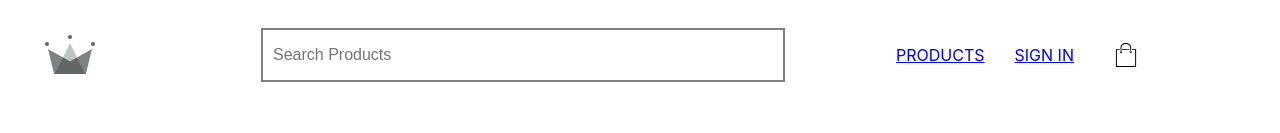
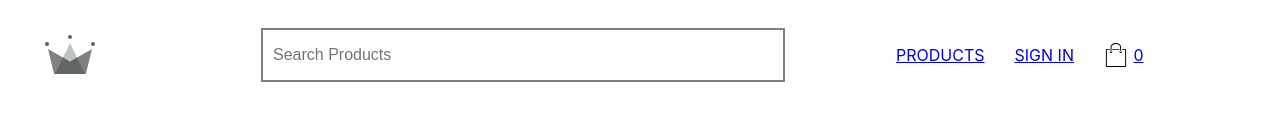
Before and after one commit to dan-harlav/react-mentorhip-project, a React (Create React App) app in the folder react-poc-online-store/: page / in a window 1280 px wide. Shown: the top 133 px of the page. Built offline with nearby package versions, Linux system fonts and the light colour scheme; no server answers.

Commit message:
context poc

```diff
--- a/react-poc-online-store/src/App.js
+++ b/react-poc-online-store/src/App.js
@@ -1,17 +1,19 @@
+import { useEffect, useState, createContext } from 'react';
 import { Routes, Route } from 'react-router-dom';
+import Homepage from './components/homepage/Homepage';
+import BasicLayout from './components/BasicLayout';
+import Shop from './components/products/Shop';
+import Cart from './components/Cart';
 import './App.css';
-import Homepage from './components/homepage/Homepage';
-import { useEffect, useState } from 'react';
-import BasicLayout from './components/BasicLayout';
-// import Shop from './components/products/Shop';
-import Products from './components/products/Products';
-import CategoryProducts from './components/category/CategoryProducts';
-import ProductDetails from './components/product/ProductView';
+
 const URL = process.env.REACT_APP_API_URL;
+export const AppContext = createContext(undefined);
 
 
   const App = () => {
-
+    const [contextValue, setContextValue] = useState({
+      cart: {}
+      });
     const [searchInput, setSearchInput] = useState('');
     const [products, setProducts] = useState([]);
 
@@ -28,22 +30,21 @@ const URL = process.env.REACT_APP_API_URL;
     }, []);
 
     return (
+      <AppContext.Provider value={{
+        contextValue,
+        setContextValue
+      }}>
         <div className="app-container">
           <Routes>
             <Route path='/' element={<BasicLayout onSearchInput={setSearchInput}   />}>
               <Route index element={<Homepage products={products}/>} />
-              <Route path='products/*'>
-                <Route index element={<Products products={products} searchTerm={searchInput}/>} />
-                <Route path=":category">
-                    <Route index element={<CategoryProducts products={products}/>} />
-                    <Route path=":productId" element={<ProductDetails products={products}/>} />
-                </Route>
-              </Route>
+              <Route path='products/*' element={<Shop products={products} searchTerm={searchInput}/>} />
               <Route path='auth' element={<div />} />
-              <Route path='checkout' element={<div />} />
+              <Route path='checkout' element={<Cart />} />
             </Route>
           </Routes>
         </div>
+      </AppContext.Provider>
     );
   }
 
--- /dev/null
+++ b/react-poc-online-store/src/components/Cart.js
@@ -0,0 +1,15 @@
+import { useContext } from "react";
+import { AppContext } from "../App";
+
+const Cart = () => {
+
+const { contextValue: { cart } } = useContext(AppContext);
+
+  return <ul>
+    {
+      Object.keys(cart).map((pid, i) => <li key={i}>{pid}:{cart[pid]}</li>)
+    }
+  </ul>
+}
+
+export default Cart;
--- a/react-poc-online-store/src/components/navigation/Navigation.js
+++ b/react-poc-online-store/src/components/navigation/Navigation.js
@@ -1,18 +1,22 @@
+import { useContext } from "react";
 import SearchInput from "./SearchInput";
 import './Navigation.css';
 import { ReactComponent as CheckoutSvg } from '../../assets/shopping-bag.svg'
 import { ReactComponent as CrwnLogo } from '../../assets/crown.svg'
 import { Link } from "react-router-dom";
-import { Fragment } from "react";
+import { AppContext } from "../../App";
 
 const Navigation = ({ onSearchInput }) => {
+    const { contextValue: { cart } } = useContext(AppContext);
+
+    const totalCart = Object.values(cart).reduce((a, b) => a + b, 0);
 
     const onChangeHandler = (event) => {
         onSearchInput(event.target.value);
     }
 
     return (
-        <Fragment>
+        <>
             <div className="navigation-container">
                 <Link to='/'>
                     <div className="logo-container"><CrwnLogo /></div>
@@ -28,12 +32,13 @@ const Navigation = ({ onSearchInput }) => {
                     <Link to='/checkout'>
                         <div className="checkout-icon-container" >
                             <CheckoutSvg className="checkout-icon" />
+                            <span style={{ padding: '5px' }}>{totalCart}</span>
                         </div>
                     </Link>
                 </div>
             </div>
             {/* <Outlet /> */}
-        </Fragment>
+        </>
     );
 }
 
--- a/react-poc-online-store/src/components/product/ProductView.js
+++ b/react-poc-online-store/src/components/product/ProductView.js
@@ -1,11 +1,20 @@
+import { useContext } from "react";
 import { useParams } from 'react-router-dom';
+import { AppContext } from "../../App";
 import './ProductView.css';
 
 const ProductDetails = ({products}) => {
-
+    const { contextValue, setContextValue } = useContext(AppContext);
     const { productId } = useParams();
 
     const productDetails = products.find((product) => product.id.toString() === productId.toString())
+    const addToCart = () => {
+        const { cart } = contextValue;
+        const newCart = { ...cart, [productId]: cart[productId] ? cart[productId] + 1 : 1 }
+        setContextValue({...contextValue, cart: newCart });
+    }
+
+    console.log({contextValue})
 
     return (
         <> {productDetails && (
@@ -15,7 +24,7 @@ const ProductDetails = ({products}) => {
                     <span className='name'>{productDetails.title}</span>
                     <span className='description'>{productDetails.description}</span>
                     <span className='price'>${productDetails.price}</span>
-                    <button type="button" className='add-cart-button'>Buy it Now</button>
+                    <button type="button" className='add-cart-button' onClick={addToCart}>Add  to cart</button>
                 </div>
             </div>
         )}
```
